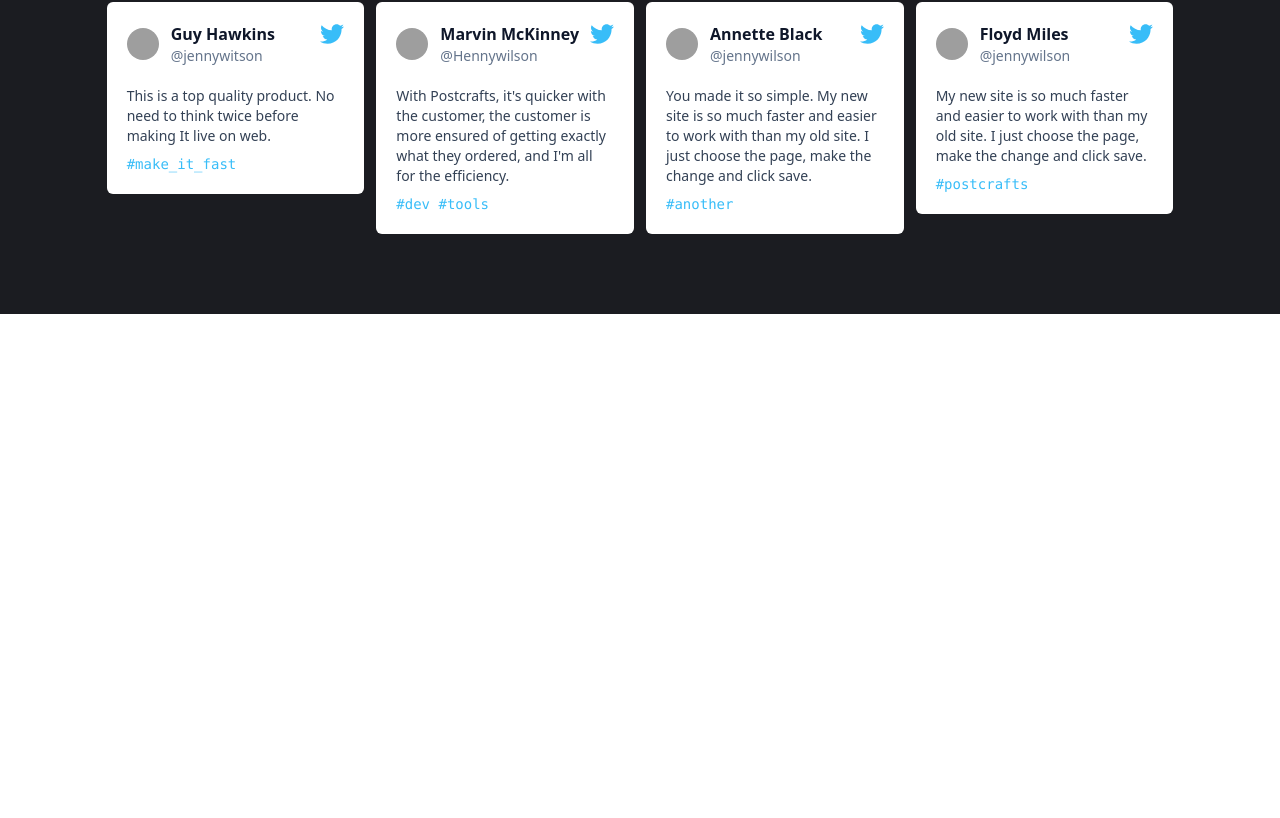
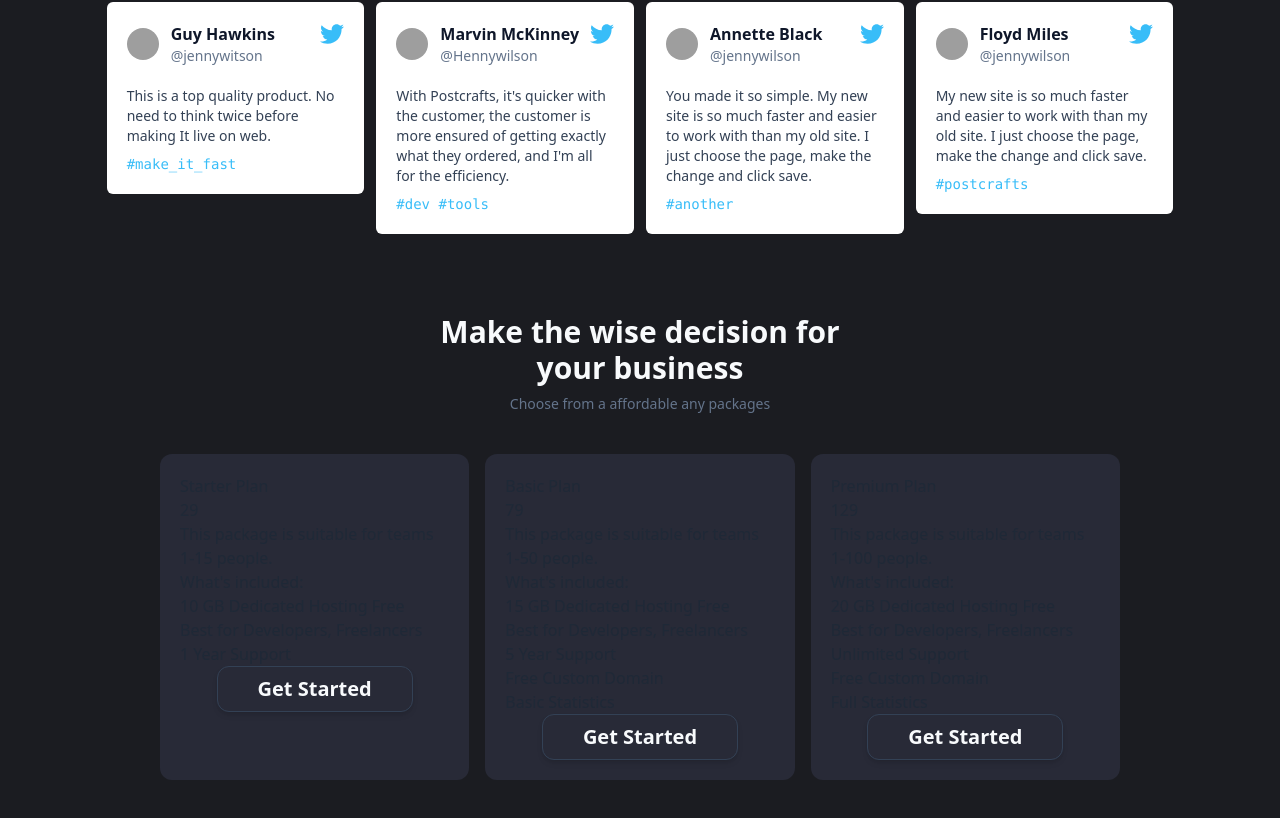
Before and after one commit to naymHdev/hotch-potch-lp, a React (Vite) app: page / in a window 1280 px wide. Shown: the part 3525-4343 px from the top of the page. Before the commit the page ends 3839 px from the top, so only its background shows below. Built offline with nearby package versions, Linux system fonts and the light colour scheme; grey boxes are pictures that could not be loaded.

Commit message:
updated and || create a pricing section in home page under

```diff
--- a/src/Components/data.js
+++ b/src/Components/data.js
@@ -167,3 +167,42 @@ export const customerFeedback = [
     tag: "#postcrafts",
   },
 ];
+
+export const pricingDetails = [
+  {
+    id: 1,
+    plan: "Starter Plan",
+    price: 29,
+    description: "This package is suitable for teams 1-15 people.",
+    title: "What's included:",
+    point1: "10 GB Dedicated Hosting Free",
+    point2: "Best for Developers, Freelancers",
+    point3: "1 Year Support",
+    point4: "",
+    point5: "",
+  },
+  {
+    id: 2,
+    plan: "Basic Plan",
+    price: 79,
+    description: "This package is suitable for teams 1-50 people.",
+    title: "What's included:",
+    point1: "15 GB Dedicated Hosting Free",
+    point2: "Best for Developers, Freelancers",
+    point3: "5 Year Support",
+    point4: "Free Custom Domain",
+    point5: "Basic Statistics",
+  },
+  {
+    id: 3,
+    plan: "Premium Plan",
+    price: 129,
+    description: "This package is suitable for teams 1-100 people.",
+    title: "What's included:",
+    point1: "20 GB Dedicated Hosting Free",
+    point2: "Best for Developers, Freelancers",
+    point3: "Unlimited Support",
+    point4: "Free Custom Domain",
+    point5: "Full Statistics",
+  },
+];
--- a/src/Home/Home.jsx
+++ b/src/Home/Home.jsx
@@ -2,6 +2,7 @@ import Banner from "../Components/Banner";
 import Company from "./Company";
 import CustomerFeedback from "./CustomerFeedback";
 import MixLand from "./MixLand";
+import Pricing from "./Pricing";
 import ResultSecond from "./ResultSecond";
 import Results from "./Results";
 import WritingTools from "./WritingTools";
@@ -16,6 +17,7 @@ const Home = () => {
       <WritingTools />
       <MixLand />
       <CustomerFeedback />
+      <Pricing />
       <div className=" pb-20"></div>
     </>
   );
--- /dev/null
+++ b/src/Home/Pricing.jsx
@@ -0,0 +1,43 @@
+import { pricingDetails } from "../Components/data";
+import SectionTitle from "../Hooks/SectionTitle";
+
+const Pricing = () => {
+  return (
+    <>
+      <div className=" mt-20">
+        <SectionTitle
+          title="Make the wise decision for your business"
+          des="Choose from a affordable any packages"
+        />
+      </div>
+      <section className=" w-9/12 mx-auto mt-10">
+        <div className=" grid grid-cols-1 md:grid-cols-2 lg:grid-cols-3 gap-4">
+          {pricingDetails?.map((price) => (
+            <div className="bg-[#282A37] rounded-xl p-5" key={price?.id}>
+              <p>{price?.plan}</p>
+              <div>
+                <h3>{price?.price}</h3>
+                <p>{price?.description}</p>
+              </div>
+              <h2>{price?.title}</h2>
+              <div>
+                <p>{price?.point1}</p>
+                <p>{price?.point2}</p>
+                <p>{price?.point3}</p>
+                <p>{price?.point4}</p>
+                <p>{price?.point5}</p>
+              </div>
+              <div className=" flex items-center justify-center">
+                <button className=" text-xl font-semibold text-slate-50 hover:bg-gradient-to-r hover:from-[#3A54FE] hover:via-purple-700 hover:to-[#B02EFF] hover:border-none rounded-xl px-10 py-2 border border-slate-700 shadow-md">
+                  Get Started
+                </button>
+              </div>
+            </div>
+          ))}
+        </div>
+      </section>
+    </>
+  );
+};
+
+export default Pricing;
```
